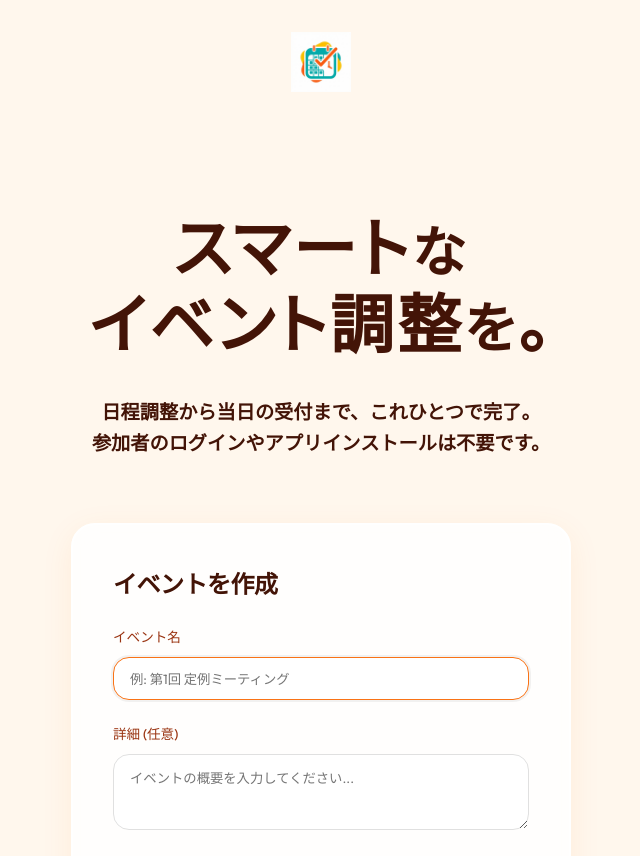
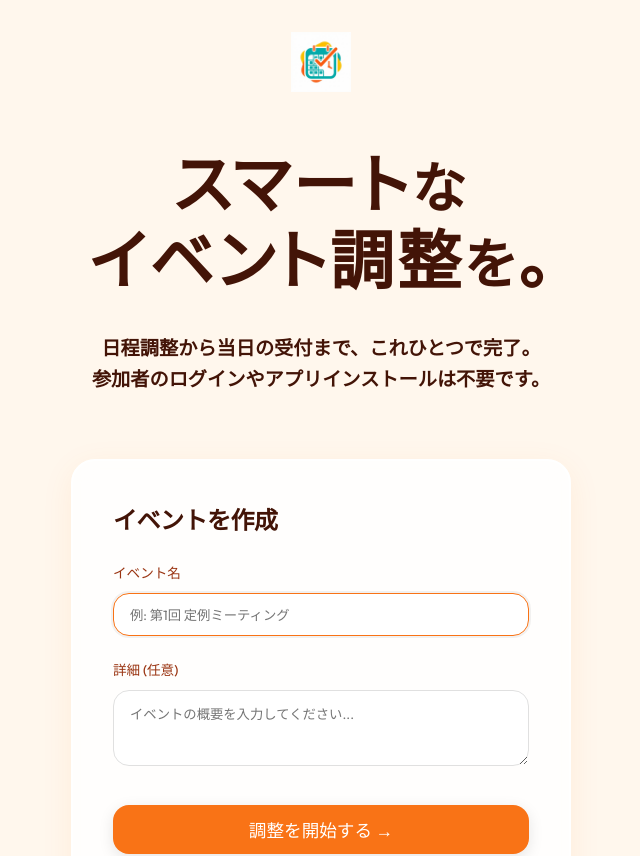
Before and after one commit to bota-neko/tyousei-app, a Next.js app: page / in a window 1280 px wide. Shown: the top 856 px of the page, without its empty margins (319-959 px from the left). Built offline with nearby package versions, Linux system fonts and the light colour scheme; a web font is replaced by a local one.

Commit message:
style: specific layout adjustments by user

```diff
--- a/src/app/globals.css
+++ b/src/app/globals.css
@@ -78,7 +78,7 @@ a {
 .container {
   max-width: 800px;
   margin: 0 auto;
-  padding: 0 1.5rem;
+  padding: 0 0rem;
 }
 
 .glass-panel {
--- a/src/app/page.tsx
+++ b/src/app/page.tsx
@@ -2,9 +2,9 @@ import { createEvent } from '@/lib/actions'
 
 export default function Home() {
   return (
-    <main style={{ minHeight: '100vh', display: 'flex', flexDirection: 'column', alignItems: 'center', justifyContent: 'center', padding: '2rem' }}>
+    <main style={{ minHeight: '100vh', display: 'flex', flexDirection: 'column', alignItems: 'center', justifyContent: 'center', padding: '2rem 0rem' }}>
       <div className="container" style={{ textAlign: 'center' }}>
-        <section style={{ textAlign: 'center', padding: '4rem 1.5rem', maxWidth: '800px', margin: '0 auto' }}>
+        <section style={{ textAlign: 'center', padding: '0rem 1.5rem 4rem', maxWidth: '800px', margin: '0 auto' }}>
           <h1 style={{
             fontSize: 'clamp(2.5rem, 5vw, 4rem)',
             fontWeight: '700',
```
